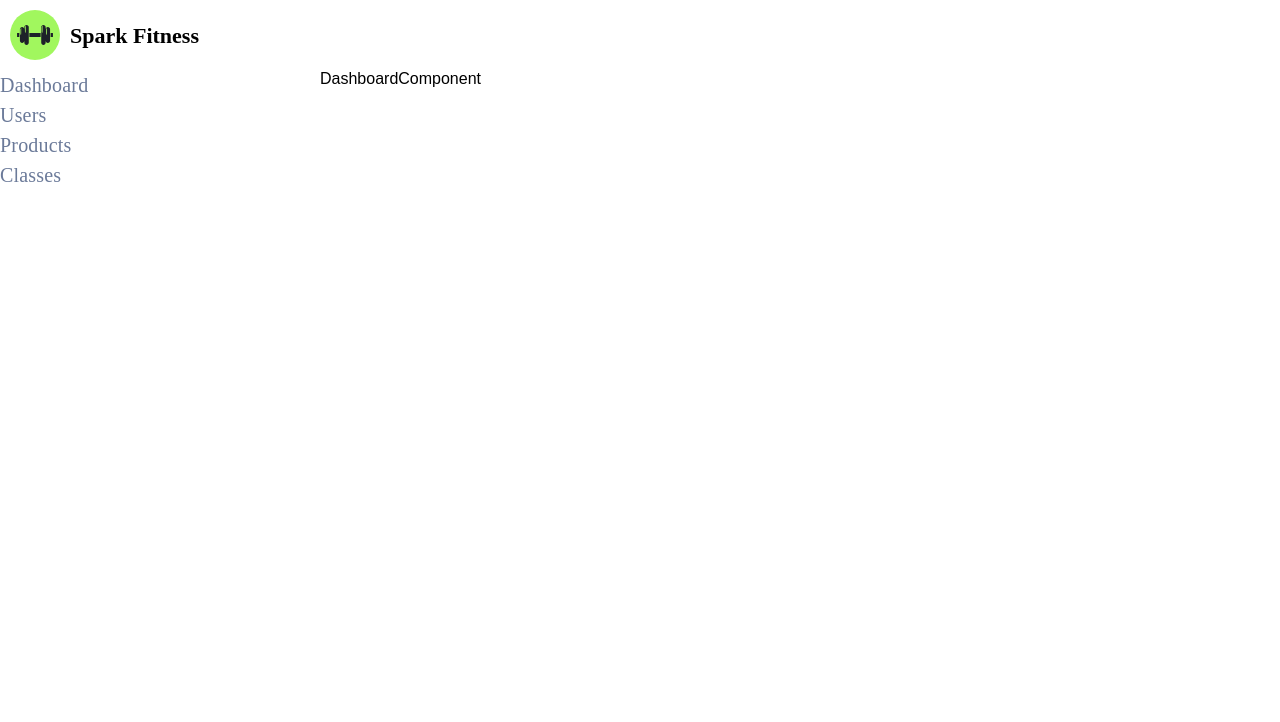
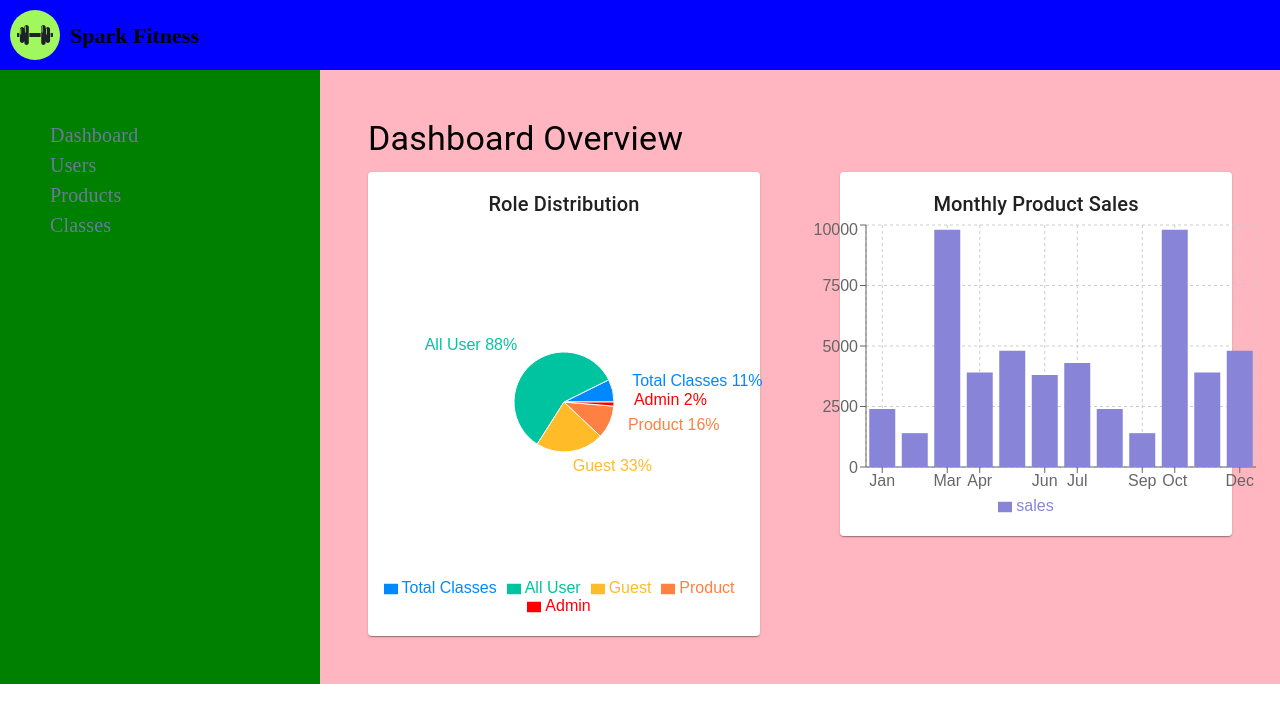
Before and after one commit to D3vxc/sparkFitness.github.io, a React (Create React App) app: page /admin in a window 1280 px wide. Shown: the top 722 px of the page. Built offline with nearby package versions, Linux system fonts and the light colour scheme.

Commit message:
add dashboardComponent, classesComponent, productComponent, usersComponent

```diff
--- a/src/AdminComponents/AdminDashboard.jsx
+++ b/src/AdminComponents/AdminDashboard.jsx
@@ -7,8 +7,11 @@ import DashboardComponent from "./DashboardComponent.jsx";
 import UsersComponent from "./UsersComponent.jsx";
 import ProductsComponent from "./ProductsComponent.jsx";
 import ClassesComponent from "./ClassesComponent.jsx";
+// import { Routes, Route, Link } from 'react-router-dom';
+// import { useNavigate } from "react-router-dom";
 
 function AdminDashboard() {
+  //  const navigate = useNavigate();
   const [currentView, setCurrentView] = useState("Dashboard"); // Default view
 
   // Function to change view based on clicked item
@@ -21,6 +24,7 @@ function AdminDashboard() {
       <Box
         sx={{
           display: "flex",
+          bgcolor: "blue",
           justifyContent: "flex-start",
           alignItems: "center",
           padding: "10px",
@@ -55,13 +59,16 @@ function AdminDashboard() {
           xs={12}
           sx={
             {
+              bgcolor: "green",
+              padding: "50px",
+
               /* Your styles here */
             }
           }
         >
           {/* Navigation */}
           <Box>
-            <Typography onClick={() => changeView("Dashboard")} sx={NavText}>
+            <Typography onClick={() => changeView("Dashboard") /*navigate("/admin/Dashboard")*/} sx={NavText}>
               Dashboard
             </Typography>
             <Typography onClick={() => changeView("Users")} sx={NavText}>
--- a/src/AdminComponents/ClassesComponent.jsx
+++ b/src/AdminComponents/ClassesComponent.jsx
@@ -1,11 +1,52 @@
-import React from "react";
+import { Typography, Table, TableBody, TableCell, TableContainer, TableHead, TableRow, Paper, Box } from '@mui/material';
+import React from 'react';
 
-function ClassesComponent() {
+// Sample classes data
+const mockClasses = [
+  { id: 1, title: 'Yoga for Beginners', instructor: 'Sarah', schedule: 'Mon, Wed, Fri - 7 AM' },
+  { id: 2, title: 'Advanced Pilates', instructor: 'John', schedule: 'Tue, Thu - 6 PM' },
+  { id: 3, title: 'Cardio Kickboxing', instructor: 'Dave', schedule: 'Mon, Wed, Fri - 6 PM' },
+  { id: 4, title: 'Strength Training', instructor: 'Alex', schedule: 'Tue, Thu - 7 AM' },
+  // Add more classes as needed
+];
+
+const ClassesComponent = () => {
   return (
     <React.Fragment>
-      <h1>Classes Component</h1>
+      <Box sx={{ flexGrow: 1, p: 6, bgcolor: 'lightpink' }}>
+      <Typography variant="h4" component="div">
+        Class Schedule
+      </Typography>
+    <TableContainer component={Paper}>
+      <Table aria-label="classes schedule">
+        <TableHead>
+          <TableRow>
+            <TableCell>ID</TableCell>
+            <TableCell>Title</TableCell>
+            <TableCell>Instructor</TableCell>
+            <TableCell>Schedule</TableCell>
+          </TableRow>
+        </TableHead>
+        <TableBody>
+          {mockClasses.map((classInfo) => (
+            <TableRow
+              key={classInfo.id}
+              sx={{ '&:last-child td, &:last-child th': { border: 0 } }}
+            >
+              <TableCell component="th" scope="row">
+                {classInfo.id}
+              </TableCell>
+              <TableCell>{classInfo.title}</TableCell>
+              <TableCell>{classInfo.instructor}</TableCell>
+              <TableCell>{classInfo.schedule}</TableCell>
+            </TableRow>
+          ))}
+        </TableBody>
+      </Table>
+    </TableContainer>
+    </Box>
     </React.Fragment>
   );
-}
+};
 
 export default ClassesComponent;
--- a/src/AdminComponents/DashboardComponent.jsx
+++ b/src/AdminComponents/DashboardComponent.jsx
@@ -1,7 +1,99 @@
-import React from "react";
+import React from 'react';
+import { Typography, Grid, Paper, Box } from '@mui/material';
+import { PieChart, Pie, Cell, Tooltip, Legend, BarChart, Bar, XAxis, YAxis, CartesianGrid } from 'recharts';
+
+// Mock data for the charts
+const roleData = [
+  { name: 'Total Classes', value: 11},
+  { name: 'All User', value: 88 },
+  { name: 'Guest', value: 33 },
+  { name: 'Product', value: 16 },
+  { name: 'Admin', value: 2 },
+];
+
+const productSalesData = [
+  { name: 'Jan', sales: 2400 },
+  { name: 'Feb', sales: 1398 },
+  { name: 'Mar', sales: 9800 },
+  { name: 'Apr', sales: 3908 },
+  { name: 'May', sales: 4800 },
+  { name: 'Jun', sales: 3800 },
+  { name: 'Jul', sales: 4300 },
+  { name: 'Aug', sales: 2400 },
+  { name: 'Sep', sales: 1398 },
+  { name: 'Oct', sales: 9800 },
+  { name: 'Nov', sales: 3908 },
+  { name: 'Dec', sales: 4800 },
+  // Add more months as needed
+];
+
+// Colors for the PieChart
+const COLORS = ['#0088FE', '#00C49F', '#FFBB28', '#FF8042', 'red'];
 
 function DashboardComponent() {
-  return <React.Fragment>DashboardComponent</React.Fragment>;
-}
+  return (
+    <React.Fragment>
+        <Box sx={{ flexGrow: 1, p: 6, bgcolor: 'lightpink' }}>
+      <Typography variant="h4" gutterBottom>
+        Dashboard Overview
+      </Typography>
+      <Grid container spacing={10}>
+        {/* PieChart for User Roles */}
+        <Grid item xs={12} sm={6}>
+          <Paper sx={{ p: 2, display: 'flex', flexDirection: 'column', alignItems: 'center' }}>
+            <Typography variant="h6" component="h2">
+               Role Distribution
+            </Typography>
+            <PieChart width={400} height={400}>
+              <Pie
+                data={roleData}
+                cx="50%"
+                cy="50%"
+                labelLine={false}
+                outerRadius={50}
+                fill="#8884d8"
+                dataKey="value"
+                label={({ name, percent }) => `${name} ${(percent * 150).toFixed(0)}%`}
+              >
+                {roleData.map((entry, index) => (
+                  <Cell key={`cell-${index}`} fill={COLORS[index % COLORS.length]} />
+                ))}
+              </Pie>
+              <Tooltip />
+              <Legend />
+            </PieChart>
+          </Paper>
+        </Grid>
+        {/* BarChart for Product Sales */}
+        <Grid item xs={12} sm={6}>
+          <Paper sx={{ p: 2, display: 'flex', flexDirection: 'column', alignItems: 'center' }}>
+            <Typography variant="h6" component="h2">
+              Monthly Product Sales
+            </Typography>
+            <BarChart
+              width={500}
+              height={300}
+              data={productSalesData}
+              margin={{
+                top: 5,
+                right: 30,
+                left: 20,
+                bottom: 5,
+              }}
+            >
+              <CartesianGrid strokeDasharray="3 3" />
+              <XAxis dataKey="name" />
+              <YAxis />
+              <Tooltip />
+              <Legend />
+              <Bar dataKey="sales" fill="#8884d8" />
+            </BarChart>
+          </Paper>
+        </Grid>
+      </Grid>
+    </Box>
+    </React.Fragment>
+  );
+};
 
 export default DashboardComponent;
--- a/src/AdminComponents/ProductsComponent.jsx
+++ b/src/AdminComponents/ProductsComponent.jsx
@@ -1,11 +1,50 @@
-import React from "react";
+import React from 'react';
+import { Typography, Table, TableBody, TableCell, TableContainer, TableHead, TableRow, Paper, Box } from '@mui/material';
 
 function ProductsComponent() {
+  // Mock product data
+  const products = [
+    { id: 1, name: 'Treadmill Pro', category: 'Fitness', price: '$999' },
+    { id: 2, name: 'Yoga Mat', category: 'Accessories', price: '$19' },
+    { id: 3, name: 'Dumbbell Set', category: 'Weights', price: '$49' },
+    { id: 4, name: 'Resistance Bands', category: 'Accessories', price: '$24' },
+    // Add more products as needed
+  ];
+
   return (
     <React.Fragment>
-      <h1>Products Component</h1>
+      <Box sx={{ flexGrow: 1, p: 6, bgcolor: 'lightpink' }}>
+        <Typography variant="h4" gutterBottom>
+        Products
+      </Typography>
+      <TableContainer component={Paper}>
+        <Table aria-label="simple table">
+          <TableHead>
+            <TableRow>
+              <TableCell>Product Name</TableCell>
+              <TableCell align="right">Category</TableCell>
+              <TableCell align="right">Price</TableCell>
+            </TableRow>
+          </TableHead>
+          <TableBody>
+            {products.map((product) => (
+              <TableRow
+                key={product.id}
+                sx={{ '&:last-child td, &:last-child th': { border: 0 } }}
+              >
+                <TableCell component="th" scope="product">
+                  {product.name}
+                </TableCell>
+                <TableCell align="right">{product.category}</TableCell>
+                <TableCell align="right">{product.price}</TableCell>
+              </TableRow>
+            ))}
+          </TableBody>
+        </Table>
+      </TableContainer>
+      </Box>
     </React.Fragment>
   );
-}
+};
 
 export default ProductsComponent;
--- a/src/AdminComponents/UsersComponent.jsx
+++ b/src/AdminComponents/UsersComponent.jsx
@@ -1,11 +1,60 @@
-import React from "react";
+import React from 'react';
+import { Typography, Table, TableBody, TableCell, TableContainer, TableHead, TableRow, Paper, CircularProgress, Box } from '@mui/material';
 
 function UsersComponent() {
+  // if (loading) {
+  //   return (
+  //     <div style={{ display: 'flex', justifyContent: 'center', alignItems: 'center', height: '100vh' }}>
+  //       <CircularProgress />
+  //     </div>
+  //   );
+  // }
+
+   // Mock user data
+   const users = [
+    { id: 1, name: 'John Doe', email: 'john123@gmail.com', phoneNumber: '6325410954' },
+    { id: 2, name: 'Jane Doe', email: 'jane123@gmail.com', phoneNumber: '9425410953' },
+    { id: 3, name: 'Alice', email: 'alice123@gmail.com', phoneNumber: '6525410952' },
+    { id: 4, name: 'Bob', email: 'bob123@gmail.com', phoneNumber: '9225410951' },
+    // Add more users as needed
+  ];
+
   return (
     <React.Fragment>
-      <h1>Users Component</h1>
+      <Box sx={{ flexGrow: 1, p: 6, bgcolor: 'lightpink' }}>
+      <Typography variant="h4" component="div">
+        User Management
+      </Typography>
+    <TableContainer component={Paper}>
+      <Table aria-label="simple table">
+        <TableHead>
+          <TableRow>
+            <TableCell>ID</TableCell>
+            <TableCell align="right">Name</TableCell>
+            <TableCell align="right">Email</TableCell>
+            <TableCell align="right">Phone Number</TableCell>
+          </TableRow>
+        </TableHead>
+        <TableBody>
+          {users.map((user) => (
+            <TableRow
+              key={user.id}
+              sx={{ '&:last-child td, &:last-child th': { border: 0 } }}
+            >
+              <TableCell component="th" scope="row">
+                {user.id}
+              </TableCell>
+              <TableCell align="right">{user.name}</TableCell>
+              <TableCell align="right">{user.email}</TableCell>
+              <TableCell align="right">{user.phoneNumber}</TableCell>
+            </TableRow>
+          ))}
+        </TableBody>
+      </Table>
+    </TableContainer>
+    </Box>
     </React.Fragment>
   );
-}
+};
 
 export default UsersComponent;
--- a/src/components/Routers/Router.jsx
+++ b/src/components/Routers/Router.jsx
@@ -16,6 +16,10 @@ import Products from "../Pages/Products.jsx";
 import AddProduct from "../../AdminComponents/AddProduct.jsx";
 import ProtectedRoute from "./ProtectedRoute.jsx"; // Adjust the import path as necessary
 import AdminDashboard from "../../AdminComponents/AdminDashboard.jsx";
+import UsersComponent from "../../AdminComponents/UsersComponent.jsx";
+import ProductsComponent from "../../AdminComponents/ProductsComponent.jsx";
+import ClassesComponent from "../../AdminComponents/ClassesComponent.jsx";
+import Dashboard from "../../AdminComponents/DashboardComponent.jsx";
 
 const HeaderFooterLayout = ({ children }) => (
   <div>
@@ -33,7 +37,13 @@ const MainRouter = () => (
       {/* <Route path='/' element={<Home />} /> */}
       <Route path='/register' element={<Register />} />
       <Route path='/login' element={<Login />} />
+
       <Route path='/admin' element={<AdminDashboard />} />
+      <Route path='/admin/dashboard' element={<Dashboard />} />
+      <Route path="/admin/users" element={<UsersComponent />} />
+      <Route path="/admin/products" element={<ProductsComponent />} />
+      <Route path="/admin/classes" element={<ClassesComponent />} />
+
       <Route path='/addProduct' element={<AddProduct />} />
       <Route
         path='/'
```
Also changed, not shown: package.json (+8 -2 lines), src/AdminComponents/Dashboard.jsx (deleted, +0 -12 lines), 1 other file (tests, documents, lock files or other folders).
